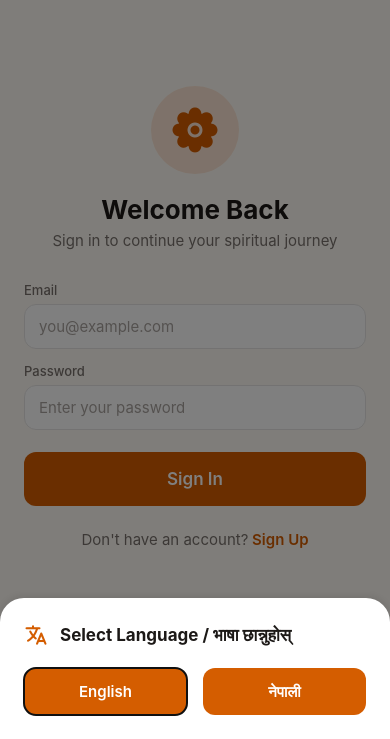
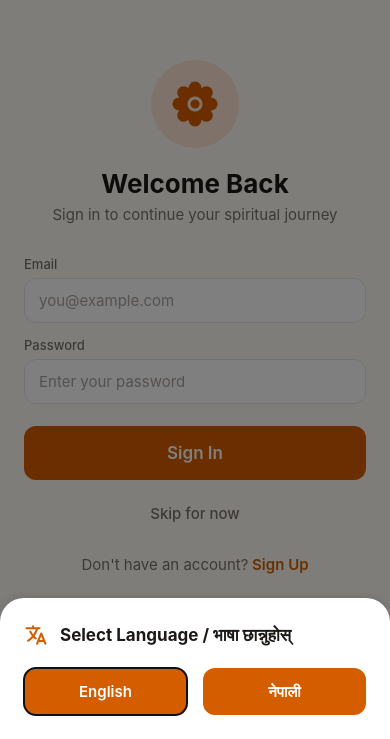
Before and after one commit to kailashkunwar45/Sanskar, a React Native app in the folder frontend/: screen /Login in a window 390 px wide. Shown: the part 105-844 px from the top of the page. Built offline with nearby package versions, Linux system fonts and the light colour scheme; what react-native-worklets would draw is missing.

Commit message:
Implement Guest Access (Skip Login) with new Skip button on LoginScreen

```diff
--- a/frontend/src/contexts/AuthContext.js
+++ b/frontend/src/contexts/AuthContext.js
@@ -17,6 +17,7 @@ const initialState = {
   refreshToken: null,
   isLoading: true,       // true while restoring session
   isAuthenticated: false,
+  isGuest: false,
 };
 
 function authReducer(state, action) {
@@ -41,6 +42,8 @@ function authReducer(state, action) {
       };
     case "LOGOUT":
       return { ...initialState, isLoading: false };
+    case "SKIP_AUTH":
+      return { ...state, isGuest: true, isLoading: false };
     case "SET_LOADING":
       return { ...state, isLoading: action.value };
     default:
@@ -109,6 +112,10 @@ export function AuthProvider({ children }) {
     return profileData.user;
   }, []);
 
+  const skipLogin = useCallback(() => {
+    dispatch({ type: "SKIP_AUTH" });
+  }, []);
+
   const logout = useCallback(async () => {
     try {
       const rt = await storage.getRefreshToken();
@@ -127,8 +134,8 @@ export function AuthProvider({ children }) {
   }, [state.accessToken]);
 
   const value = useMemo(
-    () => ({ ...state, login, register, logout }),
-    [state, login, register, logout]
+    () => ({ ...state, login, register, skipLogin, logout }),
+    [state, login, register, skipLogin, logout]
   );
 
   return <AuthContext.Provider value={value}>{children}</AuthContext.Provider>;
--- a/frontend/src/navigation/RootNavigator.js
+++ b/frontend/src/navigation/RootNavigator.js
@@ -6,7 +6,7 @@ import { ActivityIndicator, StyleSheet, View } from "react-native";
 import { useTheme } from "../contexts/ThemeContext";
 
 export default function RootNavigator() {
-  const { isAuthenticated, isLoading } = useAuth();
+  const { isAuthenticated, isGuest, isLoading } = useAuth();
   const { theme } = useTheme();
 
   if (isLoading) {
@@ -19,7 +19,7 @@ export default function RootNavigator() {
 
   return (
     <NavigationContainer>
-      {isAuthenticated ? <MainNavigator /> : <AuthNavigator />}
+      {isAuthenticated || isGuest ? <MainNavigator /> : <AuthNavigator />}
     </NavigationContainer>
   );
 }
--- a/frontend/src/screens/auth/LoginScreen.js
+++ b/frontend/src/screens/auth/LoginScreen.js
@@ -17,8 +17,7 @@ import { Ionicons } from "@expo/vector-icons";
 
 function LoginScreen({ navigation }) {
   const { theme } = useTheme();
-  const { login } = useAuth();
-
+  const { login, skipLogin } = useAuth();
   const [email, setEmail] = useState("");
   const [password, setPassword] = useState("");
   const [error, setError] = useState("");
@@ -100,6 +99,15 @@ function LoginScreen({ navigation }) {
           style={{ marginTop: 8 }}
         />
 
+        <Pressable
+          onPress={skipLogin}
+          style={styles.skipLink}
+        >
+          <Text style={[styles.skipLinkText, { color: theme.textSecondary }]}>
+            Skip for now
+          </Text>
+        </Pressable>
+
         <View style={styles.footer}>
           <Text style={[styles.footerText, { color: theme.textSecondary }]}>
             Don't have an account?
@@ -163,6 +171,15 @@ const styles = StyleSheet.create({
   },
   footerText: { fontSize: fonts.sizes.md },
   linkText: { fontSize: fonts.sizes.md, fontWeight: fonts.weights.semibold },
+  skipLink: {
+    marginTop: 16,
+    alignItems: "center",
+    paddingVertical: 8,
+  },
+  skipLinkText: {
+    fontSize: fonts.sizes.md,
+    fontWeight: fonts.weights.medium,
+  },
 });
 
 export default memo(LoginScreen);
```
